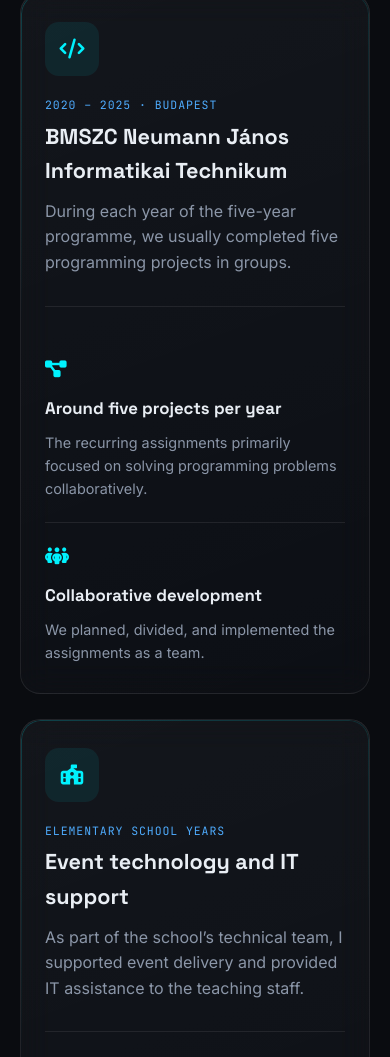
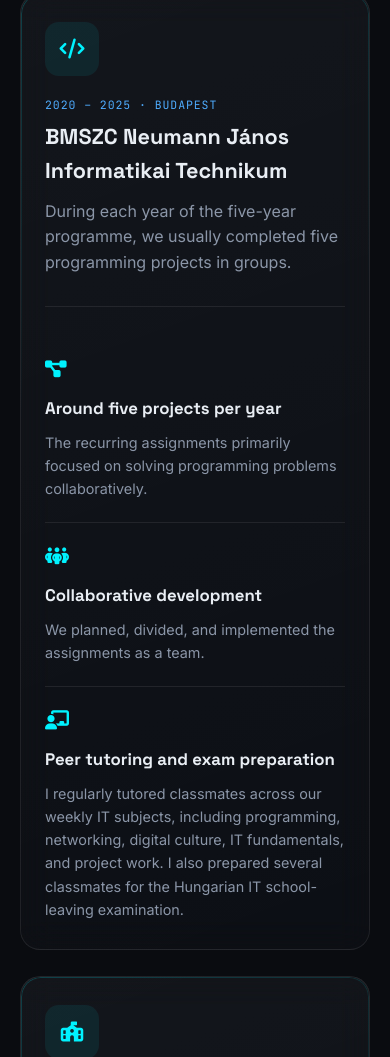
Before and after one commit to molmardo/molmardo.github.io, a plain HTML site: page index.html in a window 390 px wide. Shown: the part 3387-4444 px from the top of the page. Drawn offline with nearby package versions, Linux system fonts and the light colour scheme.

Commit message:
Add tutoring experience and 3-column layout
Add a new "Informatikai korrepetálás" / "Peer tutoring" experience item to the experience grid (index.html). Add corresponding translation entries and update the experience subtitles in js/main.js for both Hungarian and English. Introduce .experience-grid-three in css/style.css to render a 3-column grid and include a responsive rule to collapse it to a single column on smaller screens. Changes update layout, content and i18n strings to surface tutoring as part of the experience section.

```diff
--- a/css/style.css
+++ b/css/style.css
@@ -720,6 +720,10 @@ button:focus-visible,
     margin-top: 30px;
 }
 
+.experience-grid-three {
+    grid-template-columns: repeat(3, 1fr);
+}
+
 .experience-item {
     padding: 8px 28px;
     border-right: 1px solid var(--border-glass);
@@ -1193,6 +1197,10 @@ button:focus-visible,
         grid-template-columns: 1fr;
     }
 
+    .experience-grid-three {
+        grid-template-columns: 1fr;
+    }
+
     .experience-item,
     .experience-item:first-child,
     .experience-item:last-child {
--- a/index.html
+++ b/index.html
@@ -151,7 +151,7 @@
             </div>
           </div>
 
-          <div class="experience-grid">
+          <div class="experience-grid experience-grid-three">
             <article class="experience-item">
               <i class="fa-solid fa-diagram-project"></i>
               <h4 data-i18n="experience.neumann.projects.title">Évi körülbelül öt projekt</h4>
@@ -161,6 +161,11 @@
               <i class="fa-solid fa-people-group"></i>
               <h4 data-i18n="experience.neumann.teamwork.title">Csoportos fejlesztés</h4>
               <p data-i18n="experience.neumann.teamwork.text">A feladatokat csapatban terveztük, osztottuk fel és valósítottuk meg.</p>
+            </article>
+            <article class="experience-item">
+              <i class="fa-solid fa-chalkboard-user"></i>
+              <h4 data-i18n="experience.neumann.tutoring.title">Informatikai korrepetálás</h4>
+              <p data-i18n="experience.neumann.tutoring.text">A heti több informatikai óra – programozás, hálózati ismeretek, digitális kultúra, informatikai alapok és projektmunka – anyagából rendszeresen korrepetáltam osztálytársaimat. Több társamat az informatikaérettségire is én készítettem fel.</p>
             </article>
           </div>
         </div>
--- a/js/main.js
+++ b/js/main.js
@@ -38,11 +38,12 @@ const translations = {
     experience: {
       eyebrow: 'Gyakorlati iskolai tapasztalat',
       title: 'Programozási projektek és technikai támogatás.',
-      subtitle: 'Különböző iskolai környezetekben szereztem tapasztalatot csoportos fejlesztésben, rendezvénytechnikában és informatikai támogatásban.',
+      subtitle: 'Különböző iskolai környezetekben szereztem tapasztalatot csoportos fejlesztésben, informatikai korrepetálásban, rendezvénytechnikában és technikai támogatásban.',
       neumann: {
         intro: 'Az ötéves képzés minden tanévében általában öt programozási projektet készítettünk csoportosan.',
         projects: { title: 'Évi körülbelül öt projekt', text: 'A rendszeres projektfeladatok elsősorban programozási problémák közös megoldására épültek.' },
-        teamwork: { title: 'Csoportos fejlesztés', text: 'A feladatokat csapatban terveztük, osztottuk fel és valósítottuk meg.' }
+        teamwork: { title: 'Csoportos fejlesztés', text: 'A feladatokat csapatban terveztük, osztottuk fel és valósítottuk meg.' },
+        tutoring: { title: 'Informatikai korrepetálás', text: 'A heti több informatikai óra – programozás, hálózati ismeretek, digitális kultúra, informatikai alapok és projektmunka – anyagából rendszeresen korrepetáltam osztálytársaimat. Több társamat az informatikaérettségire is én készítettem fel.' }
       },
       primary: {
         date: 'Általános iskolai időszak',
@@ -136,11 +137,12 @@ const translations = {
     experience: {
       eyebrow: 'Practical school experience',
       title: 'Programming projects and technical support.',
-      subtitle: 'I gained experience in collaborative development, event technology, and IT support across different school environments.',
+      subtitle: 'I gained experience in collaborative development, peer tutoring, event technology, and IT support across different school environments.',
       neumann: {
         intro: 'During each year of the five-year programme, we usually completed five programming projects in groups.',
         projects: { title: 'Around five projects per year', text: 'The recurring assignments primarily focused on solving programming problems collaboratively.' },
-        teamwork: { title: 'Collaborative development', text: 'We planned, divided, and implemented the assignments as a team.' }
+        teamwork: { title: 'Collaborative development', text: 'We planned, divided, and implemented the assignments as a team.' },
+        tutoring: { title: 'Peer tutoring and exam preparation', text: 'I regularly tutored classmates across our weekly IT subjects, including programming, networking, digital culture, IT fundamentals, and project work. I also prepared several classmates for the Hungarian IT school-leaving examination.' }
       },
       primary: {
         date: 'Elementary school years',
```
